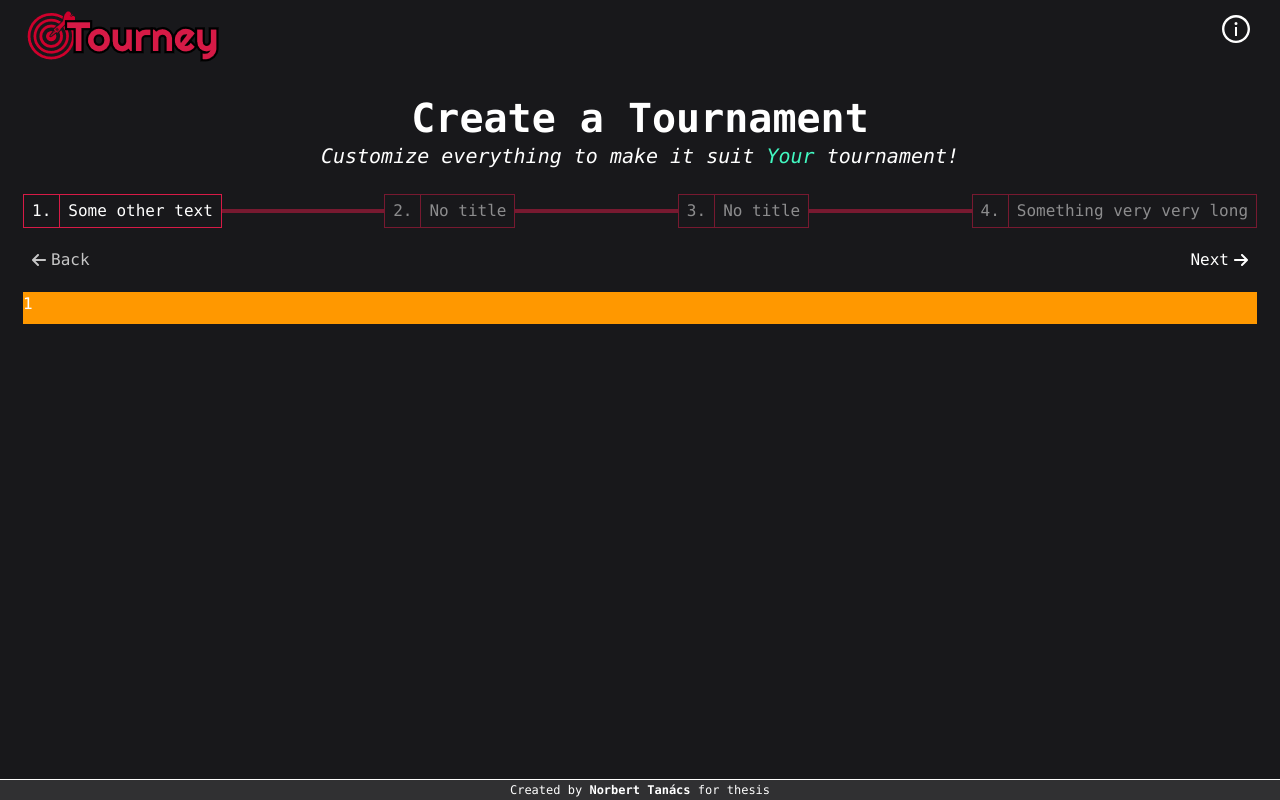
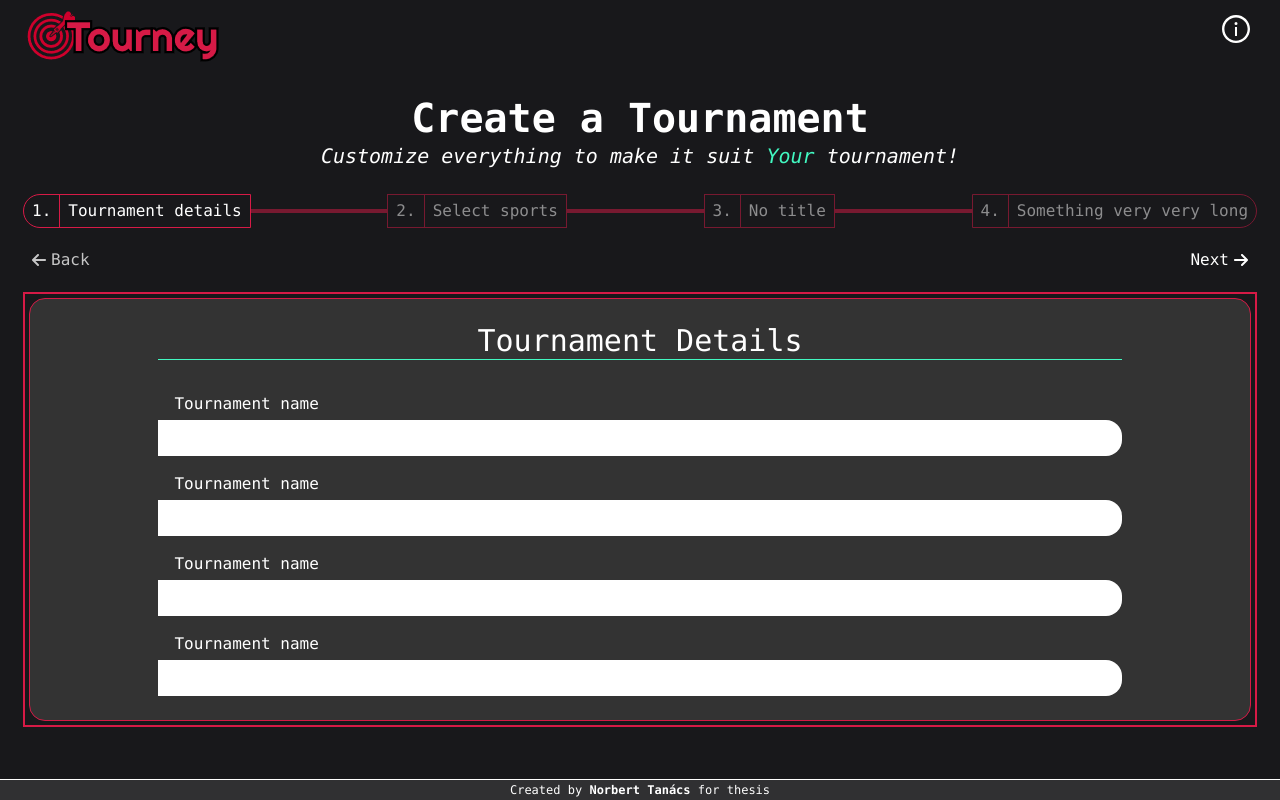
Before and after one commit to RektCat/tourney-frontend, a React (Vite) app in the folder tourney-frontend/: page /createtournament in a window 1280 px wide. Built offline with nearby package versions, Linux system fonts and the light colour scheme.

Commit message:
tournament form page1 & tabs

```diff
--- /dev/null
+++ b/tourney-frontend/src/components/CreateTournamentPages/FormHeader.jsx
@@ -0,0 +1,9 @@
+function FormHeader({ children }) {
+  return (
+    <h2 className="mx-[10%] mb-8 border-b border-outline text-center text-2xl md:text-3xl">
+      {children}
+    </h2>
+  );
+}
+
+export default FormHeader;
--- /dev/null
+++ b/tourney-frontend/src/components/CreateTournamentPages/FormWrapper.jsx
@@ -0,0 +1,13 @@
+function FormWrapper({ id, children }) {
+  return (
+    <form id={id}>
+      <div className="border-2 border-accent p-1">
+        <div className="rounded-2xl border border-accent bg-secondary py-6 px-2">
+          {children}
+        </div>
+      </div>
+    </form>
+  );
+}
+
+export default FormWrapper;
--- /dev/null
+++ b/tourney-frontend/src/components/CreateTournamentPages/Page1.jsx
@@ -0,0 +1,19 @@
+import { BasicInputWithLabel } from "../Inputs/BasicInput";
+import FormHeader from "./FormHeader";
+import FormWrapper from "./FormWrapper";
+
+function Page1({ id }) {
+  return (
+    <FormWrapper id={id}>
+      <FormHeader>Tournament Details</FormHeader>
+      <div className="mx-[10%] flex flex-col items-center justify-center gap-4">
+        <BasicInputWithLabel type="text" labeltext="Tournament name" />
+        <BasicInputWithLabel type="text" labeltext="Tournament name" />
+        <BasicInputWithLabel type="text" labeltext="Tournament name" />
+        <BasicInputWithLabel type="text" labeltext="Tournament name" />
+      </div>
+    </FormWrapper>
+  );
+}
+
+export default Page1;
--- /dev/null
+++ b/tourney-frontend/src/components/CreateTournamentPages/Page2.jsx
@@ -0,0 +1,12 @@
+import FormHeader from "./FormHeader";
+import FormWrapper from "./FormWrapper";
+
+function Page2({ id }) {
+  return (
+    <FormWrapper id={id}>
+      <FormHeader>Select sports</FormHeader>
+    </FormWrapper>
+  );
+}
+
+export default Page2;
--- a/tourney-frontend/src/components/FormTabs/Tab.jsx
+++ b/tourney-frontend/src/components/FormTabs/Tab.jsx
@@ -18,6 +18,7 @@ function Tab({ children, show, tabtitle, first = false }) {
       anime({
         targets: ref.current,
         opacity: 1,
+        scale: 1,
         begin: function () {
           toggleDisplay(true, id.current);
         },
@@ -29,6 +30,7 @@ function Tab({ children, show, tabtitle, first = false }) {
       anime({
         targets: ref.current,
         opacity: 0,
+        scale: 0.9,
         duration: 300,
         easing: "easeInQuad",
         complete: function () {
@@ -45,7 +47,7 @@ function Tab({ children, show, tabtitle, first = false }) {
       data-title={tabtitle}
       className={
         "col-start-1 col-end-[-1] row-start-1 row-end-[-1]" +
-        (first ? "" : "hidden opacity-0")
+        (first ? "" : "hidden scale-90 opacity-0")
       }
     >
       {children}
--- a/tourney-frontend/src/components/FormTabs/TabsHeader.jsx
+++ b/tourney-frontend/src/components/FormTabs/TabsHeader.jsx
@@ -83,7 +83,7 @@ const TabHeaderMarker = ({ index, name, currentindex }) => {
   return (
     <span
       className={
-        "inline-block border border-accent transition-opacity duration-300 " +
+        "inline-block border border-accent transition-opacity duration-300 first-of-type:rounded-l-full last-of-type:rounded-r-full " +
         (currentindex >= index ? "opacity-100" : "opacity-50")
       }
     >
--- /dev/null
+++ b/tourney-frontend/src/components/Inputs/BasicInput.jsx
@@ -0,0 +1,75 @@
+import anime from "animejs";
+import { forwardRef } from "react";
+import { useEffect, useRef } from "react";
+import nextId from "../../functions/generateElementId";
+
+export const BasicInput = forwardRef((htmlprops, ref) => {
+  const { className, ...props } = htmlprops;
+
+  return (
+    <input
+      ref={ref}
+      className={
+        "w-full rounded-r-2xl bg-transparent px-2 py-1 text-base text-black focus:outline-none md:text-lg" +
+        (className ? className : "")
+      }
+      {...props}
+    />
+  );
+});
+
+export const BasicInputWithLabel = (htmlprops) => {
+  const { labeltext, ...props } = htmlprops;
+  const id = useRef(nextId());
+  const ref = useRef();
+  const spanref = useRef();
+
+  const handleFocusAnimation = () => {
+    anime({
+      targets: spanref.current,
+      translateX: ["-100%", 0],
+      duration: 300,
+      easing: "easeOutElastic(2, .6)",
+    });
+  };
+
+  const handleBlurAnimation = () => {
+    anime({
+      targets: spanref.current,
+      translateX: [0, "-100%"],
+      duration: 200,
+    });
+  };
+
+  useEffect(() => {
+    ref.current?.addEventListener("focus", handleFocusAnimation);
+    ref.current?.addEventListener("blur", handleBlurAnimation);
+
+    return () => {
+      ref.current?.removeEventListener("focus", handleFocusAnimation);
+      ref.current?.removeEventListener("blur", handleBlurAnimation);
+    };
+  }, []);
+
+  return (
+    <div className="w-full">
+      <label htmlFor={id.current} className="ml-4 mb-1 block">
+        {labeltext}
+      </label>
+      <div className="group relative isolate w-full overflow-hidden rounded-r-2xl bg-white pl-2">
+        <span
+          className="absolute inset-0 -z-50 inline-block bg-transparent group-hover:bg-outline/20"
+          aria-hidden="true"
+        ></span>
+        <span
+          ref={spanref}
+          className="absolute left-0 top-0 -z-40 inline-block h-full w-3 -translate-x-full bg-outline"
+          aria-hidden="true"
+        ></span>
+        <BasicInput ref={ref} id={id.current} {...props} />
+      </div>
+    </div>
+  );
+};
+
+export default BasicInputWithLabel;
--- a/tourney-frontend/src/pages/CreateTournament.jsx
+++ b/tourney-frontend/src/pages/CreateTournament.jsx
@@ -1,10 +1,14 @@
-import React, { useState } from "react";
+import React, { useRef, useState } from "react";
+import Page1 from "../components/CreateTournamentPages/Page1";
+import Page2 from "../components/CreateTournamentPages/Page2";
 import Between from "../components/FormTabs/Between";
 import FormTabs from "../components/FormTabs/FormTabs";
 import Tab from "../components/FormTabs/Tab";
+import nextId from "../functions/generateElementId";
 
 function CreateTournament() {
   const [currentindex, setCurrentindex] = useState(0);
+  const formIds = useRef([nextId(), nextId(), nextId(), nextId()]);
 
   const handleNext = () => {
     if (currentindex >= 3) return;
@@ -64,10 +68,12 @@ function CreateTournament() {
             </button>
           </div>
         </Between>
-        <Tab tabtitle={"Some other text"} first>
-          <div className="bg-warning pb-2">1</div>
+        <Tab tabtitle={"Tournament details"} first>
+          <Page1 id={formIds.current[0]} />
         </Tab>
-        <Tab>2</Tab>
+        <Tab tabtitle={"Select sports"}>
+          <Page2 id={formIds.current[1]} />
+        </Tab>
         <Tab>3</Tab>
         <Tab tabtitle={"Something very very long"}>
           <div className="bg-warning pb-8">3</div>
```
